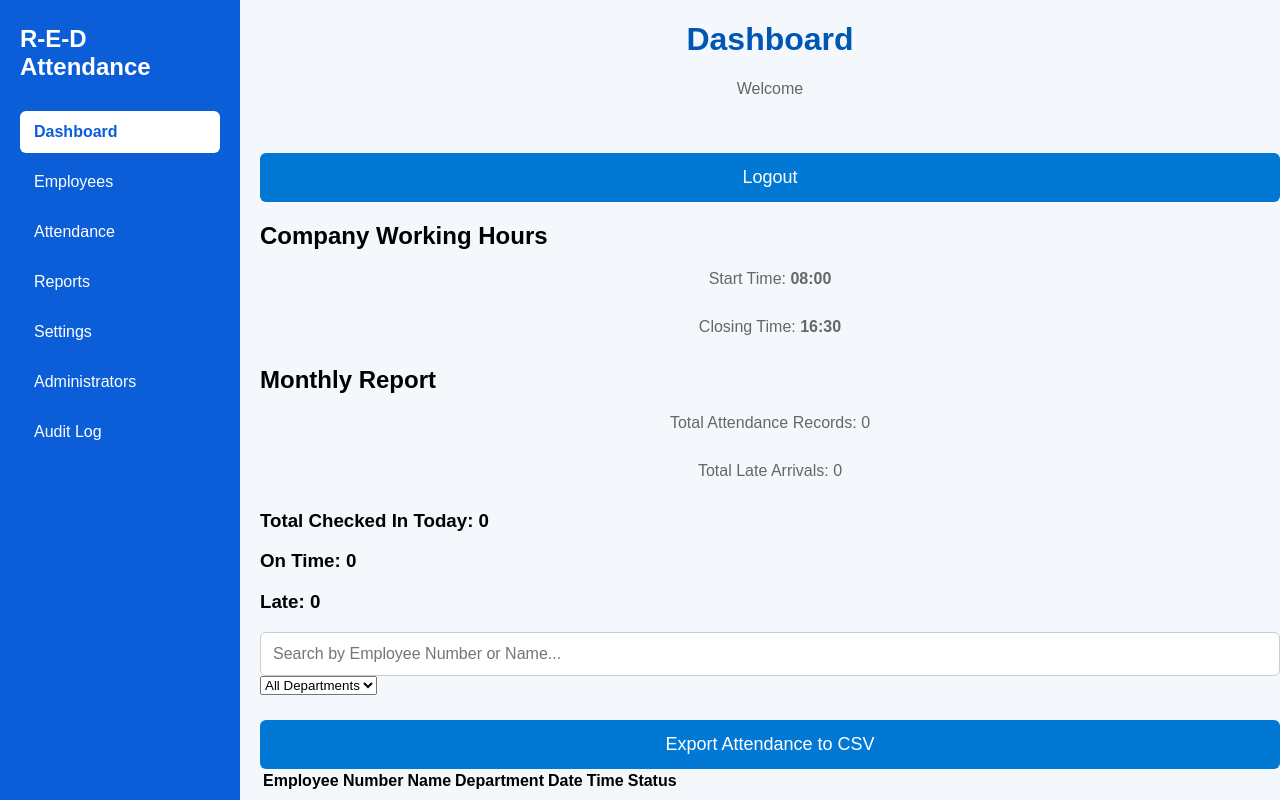
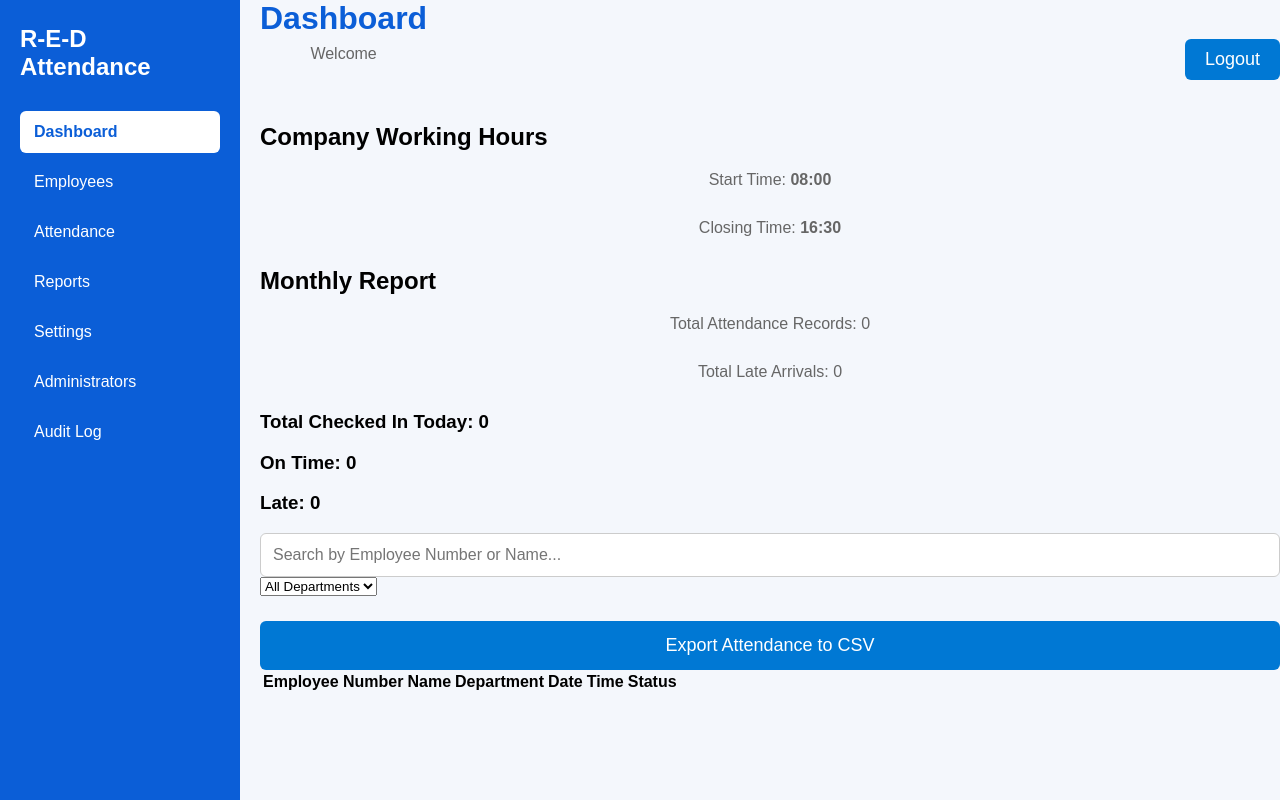
Before and after one commit to keanprivett2-prog/AttendanceSystem, a plain HTML site: page admin.html in a window 1280 px wide. Drawn offline with Linux system fonts and the light colour scheme; no server answers.

Commit message:
Update style.css

```diff
--- a/css/style.css
+++ b/css/style.css
@@ -107,3 +107,29 @@ button:hover {
     color: #0b5ed7;
     font-weight: bold;
 }
+/* =====================================
+   Top Navigation Bar
+===================================== */
+
+.topbar {
+    display: flex;
+    justify-content: space-between;
+    align-items: center;
+
+    margin-bottom: 30px;
+}
+
+.topbar h1 {
+    margin: 0;
+    color: #0b5ed7;
+}
+
+.topbar p {
+    margin-top: 8px;
+    color: #666;
+}
+
+.topbar button {
+    width: auto;
+    padding: 10px 20px;
+}
```
